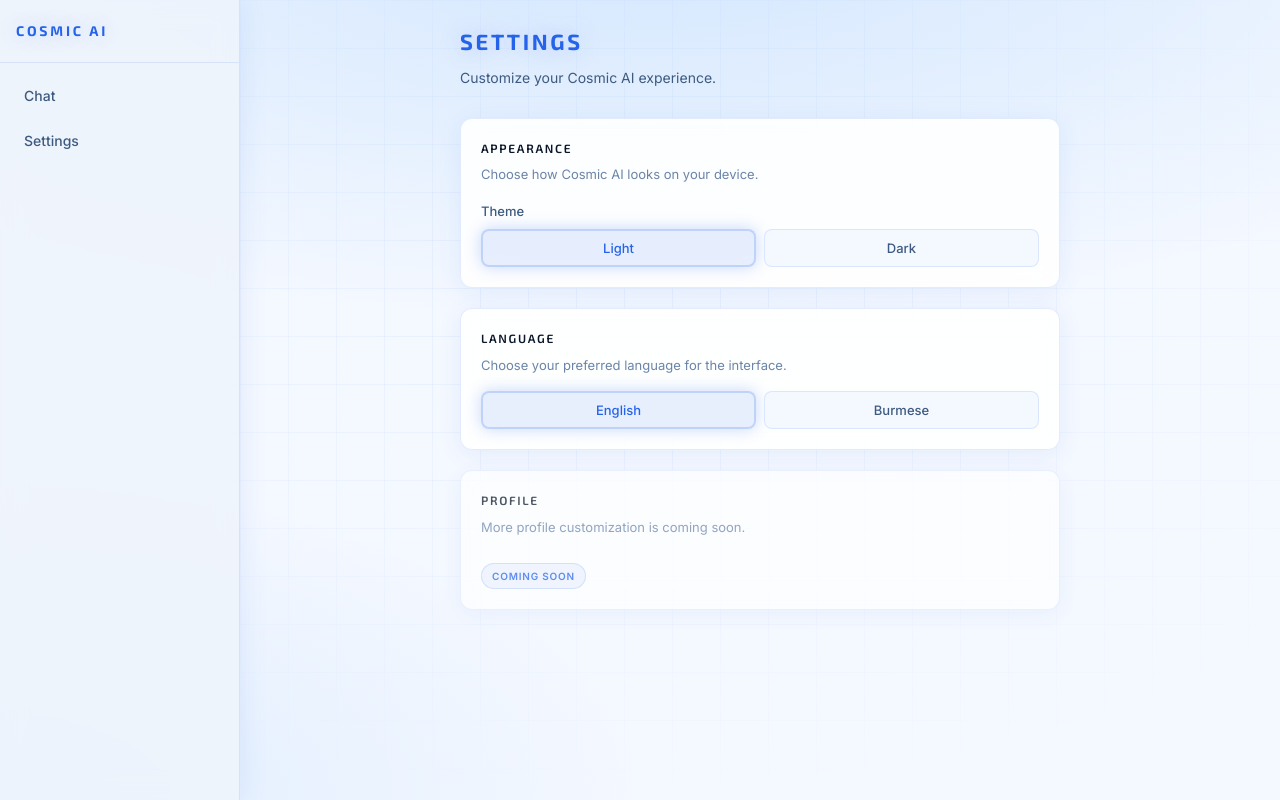
After one commit to linkhanthtel/cosmic-ai, a FastAPI app: template templates/settings.html in a window 1280 px wide. The commit adds this page. Run offline with FastAPI, Linux system fonts and the light colour scheme; the template is opened without the code that fills it, so the values that code supplies are empty.

Commit message:
Language/Settings added

```diff
--- a/app.py
+++ b/app.py
@@ -6,6 +6,7 @@ from pathlib import Path
 
 from fastapi import FastAPI, File, HTTPException, Request, UploadFile
 from fastapi.responses import FileResponse, HTMLResponse, RedirectResponse
+from fastapi.staticfiles import StaticFiles
 from fastapi.templating import Jinja2Templates
 from pydantic import BaseModel, Field
 
@@ -100,6 +101,11 @@ def chat_page(request: Request):
     return templates.TemplateResponse(request, "chat.html", {})
 
 
+@app.get("/settings", response_class=HTMLResponse)
+def settings_page(request: Request):
+    return templates.TemplateResponse(request, "settings.html", {})
+
+
 @app.post("/upload")
 async def upload_media(file: UploadFile = File(...)):
     if not file.content_type or file.content_type not in ALLOWED_TYPES:
@@ -181,6 +187,9 @@ def clear_conversation():
     return {"message": get_chatbot().clear_conversation()}
 
 
+app.mount("/static", StaticFiles(directory="static"), name="static")
+
+
 if __name__ == "__main__":
     import uvicorn
 
--- /dev/null
+++ b/static/js/i18n.js
@@ -0,0 +1,111 @@
+(function (global) {
+    var STRINGS = {
+        en: {
+            'nav.chat': 'Chat',
+            'nav.settings': 'Settings',
+            'nav.openMenu': 'Open menu',
+            'nav.closeMenu': 'Close menu',
+            'nav.menu': 'Menu',
+            'settings.title': 'Settings',
+            'settings.subtitle': 'Customize your Cosmic AI experience.',
+            'settings.appearance': 'Appearance',
+            'settings.appearanceHint': 'Choose how Cosmic AI looks on your device.',
+            'settings.theme': 'Theme',
+            'settings.themeLight': 'Light',
+            'settings.themeDark': 'Dark',
+            'settings.language': 'Language',
+            'settings.languageHint': 'Choose your preferred language for the interface.',
+            'settings.languageEn': 'English',
+            'settings.languageMy': 'Burmese',
+            'settings.profile': 'Profile',
+            'settings.profileHint': 'More profile customization is coming soon.',
+            'settings.comingSoon': 'Coming soon',
+            'chat.newChat': 'New Chat',
+            'chat.clear': 'Clear',
+            'chat.welcomeTitle': 'Cosmic AI',
+            'chat.welcomeSubtitle': 'Ask me anything',
+            'chat.placeholder': 'Type your message...',
+            'chat.send': 'Send',
+            'chat.attach': 'Attach image or video',
+            'chat.messageInput': 'Message input',
+            'chat.removeAttachment': 'Remove attachment',
+            'chat.noResponse': 'No response.',
+            'chat.errorPrefix': 'Error:',
+            'chat.requestFailed': 'Request failed ({status})',
+        },
+        my: {
+            'nav.chat': 'စကားပြော',
+            'nav.settings': 'ဆက်တင်',
+            'nav.openMenu': 'မီနူးဖွင့်',
+            'nav.closeMenu': 'မီနူးပိတ်',
+            'nav.menu': 'မီနူး',
+            'settings.title': 'ဆက်တင်',
+            'settings.subtitle': 'Cosmic AI အတွေ့အကြုံကို စိတ်ကြိုက်ပြင်ဆင်လိုက်ပါ',
+            'settings.appearance': 'အပြင်အဆင်',
+            'settings.appearanceHint': 'Cosmic AI ကို သင့်စက်တွင် မည်သို့ပြသမည်ကို ရွေးချယ်ပါ။',
+            'settings.theme': 'Theme',
+            'settings.themeLight': 'အလင်း',
+            'settings.themeDark': 'အမှောင်',
+            'settings.language': 'ဘာသာစကား',
+            'settings.languageHint': 'အင်္ဂါရပ်အတွက် သင်နှစ်သက်သော ဘာသာစကားကို ရွေးချယ်ပါ။',
+            'settings.languageEn': 'အင်္ဂလိပ်',
+            'settings.languageMy': 'မြန်မာ',
+            'settings.profile': 'Profile',
+            'settings.profileHint': 'Profile စိတ်ကြိုက်ပြင်ဆင်မှုများ မကြာမီ ရရှိပါမည်။',
+            'settings.comingSoon': 'မကြာမီ ရရှိပါမည်',
+            'chat.newChat': 'စကားပြောအသစ်',
+            'chat.clear': 'ရှင်းလင်းမည်',
+            'chat.welcomeTitle': 'Cosmic AI',
+            'chat.welcomeSubtitle': 'မိမိသိချင်သည်ကို မေးမြန်းနိုင်ပါသည်',
+            'chat.placeholder': 'သင့်စာကို ရိုက်ထည့်ပါ...',
+            'chat.send': 'ပို့မည်',
+            'chat.attach': 'ပုံ သို့မဟုတ် ဗီဒီယို ပူးတွဲမည်',
+            'chat.messageInput': 'မက်ဆေ့ခ်ျ ရိုက်ထည့်ရန်',
+            'chat.removeAttachment': 'ပူးတွဲဖိုင်ကို ဖယ်ရှားမည်',
+            'chat.noResponse': 'တုံ့ပြန်ချက် မရှိပါ။',
+            'chat.errorPrefix': 'အမှား:',
+            'chat.requestFailed': 'တောင်းဆိုမှု မအောင်မြင်ပါ ({status})',
+        },
+    };
+
+    function getLanguage() {
+        return global.CosmicPrefs ? global.CosmicPrefs.getLanguage() : 'en';
+    }
+
+    function t(key, vars) {
+        var lang = getLanguage();
+        var table = STRINGS[lang] || STRINGS.en;
+        var text = table[key] || STRINGS.en[key] || key;
+        if (vars) {
+            Object.keys(vars).forEach(function (name) {
+                text = text.replace('{' + name + '}', String(vars[name]));
+            });
+        }
+        return text;
+    }
+
+    function apply(root) {
+        var scope = root || document;
+        scope.querySelectorAll('[data-i18n]').forEach(function (el) {
+            el.textContent = t(el.getAttribute('data-i18n'));
+        });
+        scope.querySelectorAll('[data-i18n-placeholder]').forEach(function (el) {
+            el.setAttribute('placeholder', t(el.getAttribute('data-i18n-placeholder')));
+        });
+        scope.querySelectorAll('[data-i18n-aria]').forEach(function (el) {
+            el.setAttribute('aria-label', t(el.getAttribute('data-i18n-aria')));
+        });
+        scope.querySelectorAll('[data-i18n-title]').forEach(function (el) {
+            el.setAttribute('title', t(el.getAttribute('data-i18n-title')));
+        });
+    }
+
+    global.CosmicI18n = {
+        t: t,
+        apply: apply,
+    };
+
+    global.addEventListener('cosmic:languagechange', function () {
+        apply(document);
+    });
+})(window);
--- /dev/null
+++ b/static/js/preferences.js
@@ -0,0 +1,64 @@
+(function (global) {
+    var THEME_KEY = 'cosmic-theme';
+    var LANG_KEY = 'cosmic-lang';
+
+    function getTheme() {
+        return localStorage.getItem(THEME_KEY) || '';
+    }
+
+    function resolveTheme(stored) {
+        if (stored === 'light' || stored === 'dark') {
+            return stored;
+        }
+        return global.matchMedia('(prefers-color-scheme: light)').matches ? 'light' : 'dark';
+    }
+
+    function getLanguage() {
+        var lang = localStorage.getItem(LANG_KEY);
+        return lang === 'my' ? 'my' : 'en';
+    }
+
+    function applyTheme(theme) {
+        document.documentElement.setAttribute('data-theme', theme);
+    }
+
+    function applyLanguage(lang) {
+        var normalized = lang === 'my' ? 'my' : 'en';
+        document.documentElement.setAttribute('lang', normalized);
+        localStorage.setItem(LANG_KEY, normalized);
+        global.dispatchEvent(new CustomEvent('cosmic:languagechange', { detail: { lang: normalized } }));
+    }
+
+    function setTheme(theme) {
+        if (theme !== 'light' && theme !== 'dark') {
+            return;
+        }
+        localStorage.setItem(THEME_KEY, theme);
+        applyTheme(theme);
+        global.dispatchEvent(new CustomEvent('cosmic:themechange', { detail: { theme: theme } }));
+    }
+
+    function setLanguage(lang) {
+        applyLanguage(lang);
+    }
+
+    function init() {
+        applyTheme(resolveTheme(getTheme()));
+        applyLanguage(getLanguage());
+    }
+
+    global.CosmicPrefs = {
+        THEME_KEY: THEME_KEY,
+        LANG_KEY: LANG_KEY,
+        getTheme: getTheme,
+        resolveTheme: resolveTheme,
+        getLanguage: getLanguage,
+        applyTheme: applyTheme,
+        applyLanguage: applyLanguage,
+        setTheme: setTheme,
+        setLanguage: setLanguage,
+        init: init,
+    };
+
+    init();
+})(window);
--- a/templates/base.html
+++ b/templates/base.html
@@ -6,12 +6,15 @@
     <title>{% block title %}Cosmic AI{% endblock %}</title>
     <link rel="preconnect" href="https://fonts.googleapis.com">
     <link rel="preconnect" href="https://fonts.gstatic.com" crossorigin>
-    <link href="https://fonts.googleapis.com/css2?family=Exo+2:wght@500;600;700&family=Inter:wght@400;500;600&display=swap" rel="stylesheet">
+    <link href="https://fonts.googleapis.com/css2?family=Exo+2:wght@500;600;700&family=Inter:wght@400;500;600&family=Noto+Sans+Myanmar:wght@400;500;600&display=swap" rel="stylesheet">
     <script>
         (function () {
             var stored = localStorage.getItem('cosmic-theme');
             var theme = stored || (window.matchMedia('(prefers-color-scheme: light)').matches ? 'light' : 'dark');
             document.documentElement.setAttribute('data-theme', theme);
+
+            var lang = localStorage.getItem('cosmic-lang');
+            document.documentElement.setAttribute('lang', lang === 'my' ? 'my' : 'en');
         })();
     </script>
     <style>
@@ -350,22 +336,18 @@
 </head>
 <body class="{% block body_class %}{% endblock %}">
     <div class="app-container">
-        <button type="button" class="mobile-menu-toggle" onclick="toggleSidebar()" aria-label="Open menu" aria-expanded="false" aria-controls="sidebar">Menu</button>
+        <button type="button" class="mobile-menu-toggle" onclick="toggleSidebar()" aria-label="Open menu" aria-expanded="false" aria-controls="sidebar" data-i18n-aria="nav.openMenu" data-i18n="nav.menu">Menu</button>
         <div class="mobile-overlay" id="mobileOverlay" onclick="toggleSidebar(true)" aria-hidden="true"></div>
 
         <nav class="sidebar" id="sidebar" aria-label="Main navigation">
             <div class="sidebar-header">
                 <h1>Cosmic AI</h1>
-                <button type="button" class="sidebar-close" onclick="toggleSidebar(true)" aria-label="Close menu">&times;</button>
+                <button type="button" class="sidebar-close" onclick="toggleSidebar(true)" aria-label="Close menu" data-i18n-aria="nav.closeMenu">&times;</button>
             </div>
             <div class="nav-menu">
-                <a href="/chat" class="nav-item {% if request.url.path == '/chat' %}active{% endif %}">Chat</a>
+                <a href="/chat" class="nav-item {% if request.url.path == '/chat' %}active{% endif %}" data-i18n="nav.chat">Chat</a>
+                <a href="/settings" class="nav-item {% if request.url.path == '/settings' %}active{% endif %}" data-i18n="nav.settings">Settings</a>
                 {% block nav_items %}{% endblock %}
-            </div>
-            <div class="sidebar-footer">
-                <button type="button" class="theme-toggle" id="themeToggle" aria-label="Toggle light or dark theme">
-                    Switch to light mode
-                </button>
             </div>
         </nav>
 
@@ -413,24 +397,11 @@
             if (window.innerWidth > 768) setSidebarOpen(false);
         });
 
-        function applyTheme(theme) {
-            document.documentElement.setAttribute('data-theme', theme);
-            localStorage.setItem('cosmic-theme', theme);
-            var btn = document.getElementById('themeToggle');
-            if (btn) {
-                btn.textContent = theme === 'dark' ? 'Switch to light mode' : 'Switch to dark mode';
+        document.addEventListener('DOMContentLoaded', function () {
+            if (window.CosmicI18n) {
+                window.CosmicI18n.apply(document);
             }
-        }
-
-        document.getElementById('themeToggle').addEventListener('click', function () {
-            var current = document.documentElement.getAttribute('data-theme') || 'dark';
-            applyTheme(current === 'dark' ? 'light' : 'dark');
         });
-
-        (function () {
-            var theme = document.documentElement.getAttribute('data-theme') || 'dark';
-            applyTheme(theme);
-        })();
     </script>
     {% block scripts %}{% endblock %}
 </body>
--- /dev/null
+++ b/templates/settings.html
@@ -0,0 +1,227 @@
+{% extends "base.html" %}
+
+{% block title %}Settings - Cosmic AI{% endblock %}
+{% block body_class %}page-settings{% endblock %}
+
+{% block extra_css %}
+<style>
+    .page-settings .main-content {
+        min-height: 0;
+        overflow-y: auto;
+    }
+
+    .settings-page {
+        width: 100%;
+        max-width: 640px;
+        margin: 0 auto;
+        padding: calc(24px + var(--safe-top)) max(20px, var(--safe-right)) calc(32px + var(--safe-bottom)) max(20px, var(--safe-left));
+    }
+
+    .settings-header {
+        margin-bottom: 28px;
+    }
+
+    .settings-header h2 {
+        font-family: 'Exo 2', sans-serif;
+        font-size: 22px;
+        font-weight: 700;
+        letter-spacing: 0.12em;
+        text-transform: uppercase;
+        color: var(--accent);
+        margin-bottom: 8px;
+        text-shadow: 0 0 24px var(--accent-glow);
+    }
+
+    .settings-header p {
+        color: var(--text-secondary);
+        font-size: 14px;
+    }
+
+    .settings-section {
+        margin-bottom: 20px;
+        padding: 20px;
+        border: 1px solid var(--border);
+        border-radius: 12px;
+        background: color-mix(in srgb, var(--bg-elevated) 88%, transparent);
+        backdrop-filter: blur(12px);
+        -webkit-backdrop-filter: blur(12px);
+        box-shadow: 0 4px 24px var(--shadow);
+    }
+
+    .settings-section.is-disabled {
+        opacity: 0.72;
+    }
+
+    .settings-section-head {
+        margin-bottom: 16px;
+    }
+
+    .settings-section-head h3 {
+        font-family: 'Exo 2', sans-serif;
+        font-size: 12px;
+        font-weight: 600;
+        letter-spacing: 0.14em;
+        text-transform: uppercase;
+        color: var(--text-primary);
+        margin-bottom: 6px;
+    }
+
+    .settings-section-head p {
+        font-size: 13px;
+        color: var(--text-muted);
+    }
+
+    .settings-field {
+        margin-bottom: 14px;
+    }
+
+    .settings-field:last-child {
+        margin-bottom: 0;
+    }
+
+    .settings-field label {
+        display: block;
+        font-size: 13px;
+        font-weight: 500;
+        color: var(--text-secondary);
+        margin-bottom: 8px;
+    }
+
+    .option-group {
+        display: flex;
+        flex-wrap: wrap;
+        gap: 8px;
+    }
+
+    .option-btn {
+        flex: 1 1 120px;
+        min-width: 0;
+        padding: 10px 14px;
+        font-size: 13px;
+        font-weight: 500;
+        font-family: inherit;
+        color: var(--text-secondary);
+        background: var(--bg);
+        border: 1px solid var(--border);
+        border-radius: 8px;
+        cursor: pointer;
+        transition: border-color 0.15s ease, color 0.15s ease, box-shadow 0.15s ease, background 0.15s ease;
+    }
+
+    .option-btn:hover {
+        border-color: var(--accent);
+        color: var(--accent);
+    }
+
+    .option-btn.active {
+        color: var(--accent);
+        background: var(--surface-active);
+        border-color: var(--border-strong);
+        box-shadow: inset 0 0 0 1px var(--border-strong), 0 0 16px var(--accent-glow);
+    }
+
+    .coming-soon-badge {
+        display: inline-block;
+        margin-top: 10px;
+        padding: 4px 10px;
+        font-size: 10px;
+        font-weight: 600;
+        letter-spacing: 0.08em;
+        text-transform: uppercase;
+        color: var(--accent);
+        border: 1px solid var(--border-strong);
+        border-radius: 999px;
+        background: var(--accent-soft);
+    }
+
+    @media (max-width: 768px) {
+        .settings-page {
+            padding-top: calc(16px + var(--safe-top));
+        }
+
+        .settings-header h2 {
+            font-size: 18px;
+        }
+    }
+</style>
+{% endblock %}
+
+{% block content %}
+<div class="settings-page">
+    <header class="settings-header">
+        <h2 data-i18n="settings.title">Settings</h2>
+        <p data-i18n="settings.subtitle">Customize your Cosmic AI experience.</p>
+    </header>
+
+    <section class="settings-section" aria-labelledby="appearanceHeading">
+        <div class="settings-section-head">
+            <h3 id="appearanceHeading" data-i18n="settings.appearance">Appearance</h3>
+            <p data-i18n="settings.appearanceHint">Choose how Cosmic AI looks on your device.</p>
+        </div>
+        <div class="settings-field">
+            <label data-i18n="settings.theme">Theme</label>
+            <div class="option-group" role="group" aria-label="Theme">
+                <button type="button" class="option-btn" data-theme-option="light" data-i18n="settings.themeLight">Light</button>
+                <button type="button" class="option-btn" data-theme-option="dark" data-i18n="settings.themeDark">Dark</button>
+            </div>
+        </div>
+    </section>
+
+    <section class="settings-section" aria-labelledby="languageHeading">
+        <div class="settings-section-head">
+            <h3 id="languageHeading" data-i18n="settings.language">Language</h3>
+            <p data-i18n="settings.languageHint">Choose your preferred language for the interface.</p>
+        </div>
+        <div class="settings-field">
+            <div class="option-group" role="group" aria-label="Language">
+                <button type="button" class="option-btn" data-lang-option="en" data-i18n="settings.languageEn">English</button>
+                <button type="button" class="option-btn" data-lang-option="my" data-i18n="settings.languageMy">Burmese</button>
+            </div>
+        </div>
+    </section>
+
+    <section class="settings-section is-disabled" aria-labelledby="profileHeading">
+        <div class="settings-section-head">
+            <h3 id="profileHeading" data-i18n="settings.profile">Profile</h3>
+            <p data-i18n="settings.profileHint">More profile customization is coming soon.</p>
+        </div>
+        <span class="coming-soon-badge" data-i18n="settings.comingSoon">Coming soon</span>
+    </section>
+</div>
+{% endblock %}
+
+{% block scripts %}
+<script>
+    function syncSettingsControls() {
+        var theme = document.documentElement.getAttribute('data-theme') || 'dark';
+        var lang = window.CosmicPrefs.getLanguage();
+
+        document.querySelectorAll('[data-theme-option]').forEach(function (btn) {
+            btn.classList.toggle('active', btn.getAttribute('data-theme-option') === theme);
+        });
+        document.querySelectorAll('[data-lang-option]').forEach(function (btn) {
+            btn.classList.toggle('active', btn.getAttribute('data-lang-option') === lang);
+        });
+    }
+
+    document.querySelectorAll('[data-theme-option]').forEach(function (btn) {
+        btn.addEventListener('click', function () {
+            window.CosmicPrefs.setTheme(btn.getAttribute('data-theme-option'));
+            syncSettingsControls();
+        });
+    });
+
+    document.querySelectorAll('[data-lang-option]').forEach(function (btn) {
+        btn.addEventListener('click', function () {
+            window.CosmicPrefs.setLanguage(btn.getAttribute('data-lang-option'));
+            syncSettingsControls();
+        });
+    });
+
+    window.addEventListener('cosmic:themechange', syncSettingsControls);
+    window.addEventListener('cosmic:languagechange', syncSettingsControls);
+
+    syncSettingsControls();
+    window.CosmicI18n.apply(document);
+</script>
+{% endblock %}
```
Also changed, not shown: other parts of templates/base.html (+7 -22 lines), templates/chat.html (+32 -16 lines).
